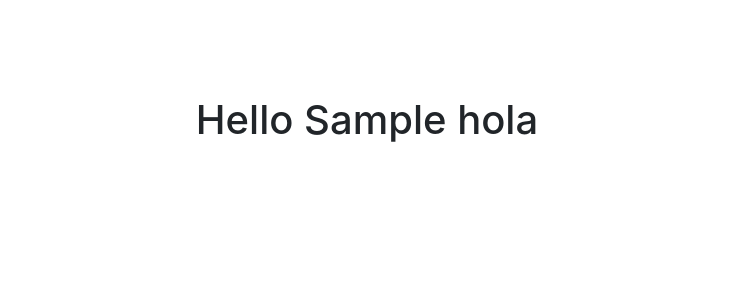
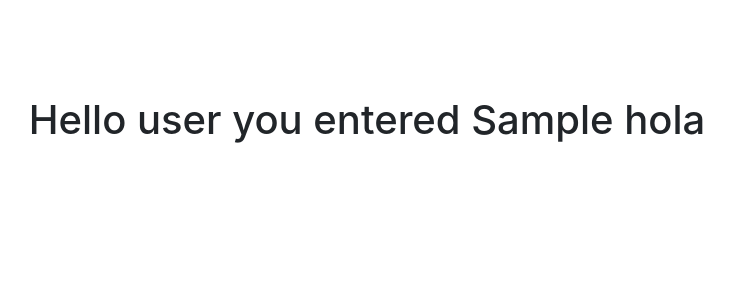
Before and after one commit to kanhaiya-bhayana/flask-configuration, a Flask app: template templates/dashboard.html in a window 1280 px wide. Shown: the top 300 px of the page, without its empty margins (273-1007 px from the left). Run offline with Flask 3, Linux system fonts and the light colour scheme; the template is opened without the code that fills it: most values are stand-ins (such as "Sample title", 1, 10 or a date in 2020).

```diff
--- a/templates/dashboard.html
+++ b/templates/dashboard.html
@@ -9,7 +9,7 @@
 </head>
 <body>
     <div class="container text-center mt-5 p-5">
-        <h1> Hello {{hola}}</h1>
+        <h1> Hello user you entered {{hola}}</h1>
     </div>
 </body>
 </html>
```
